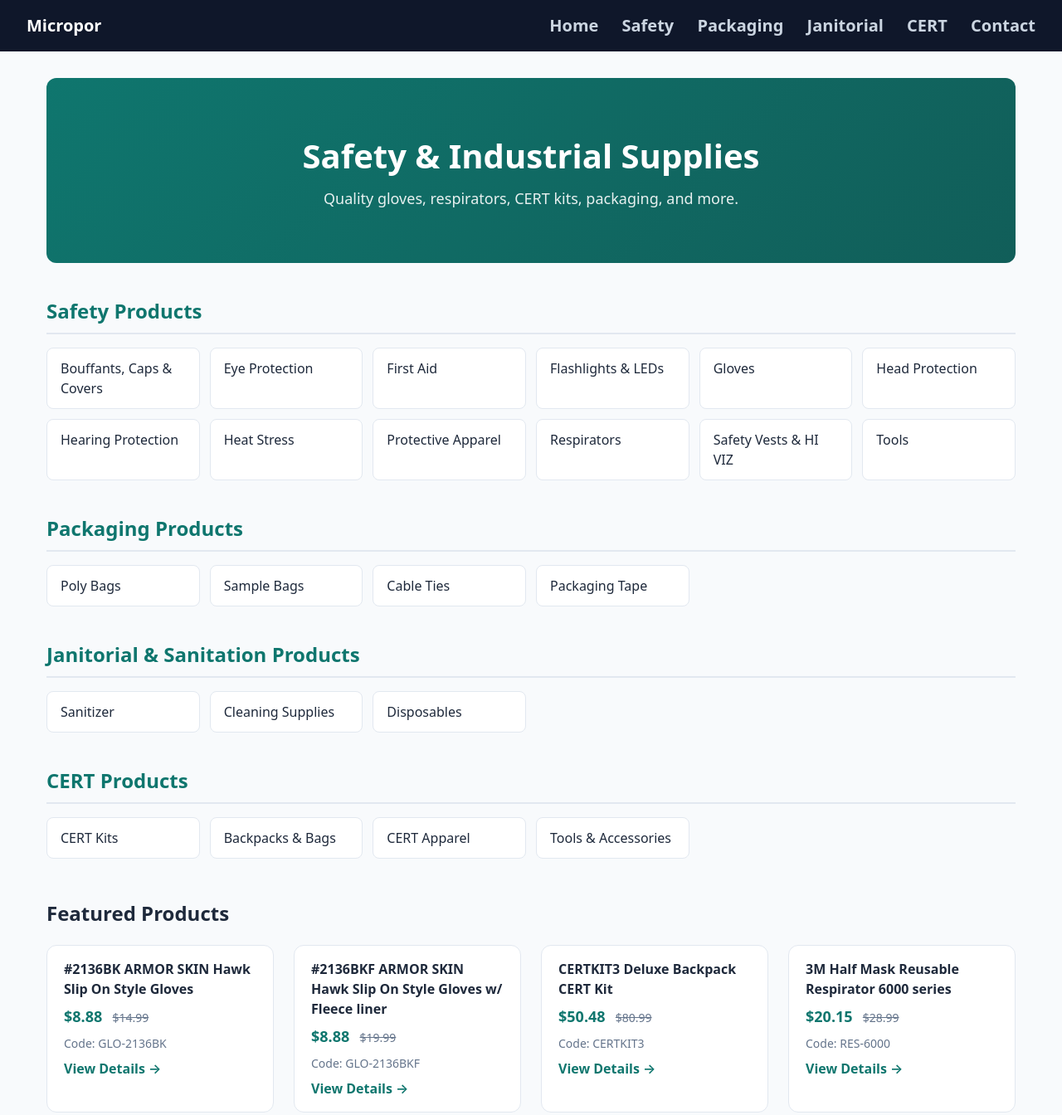
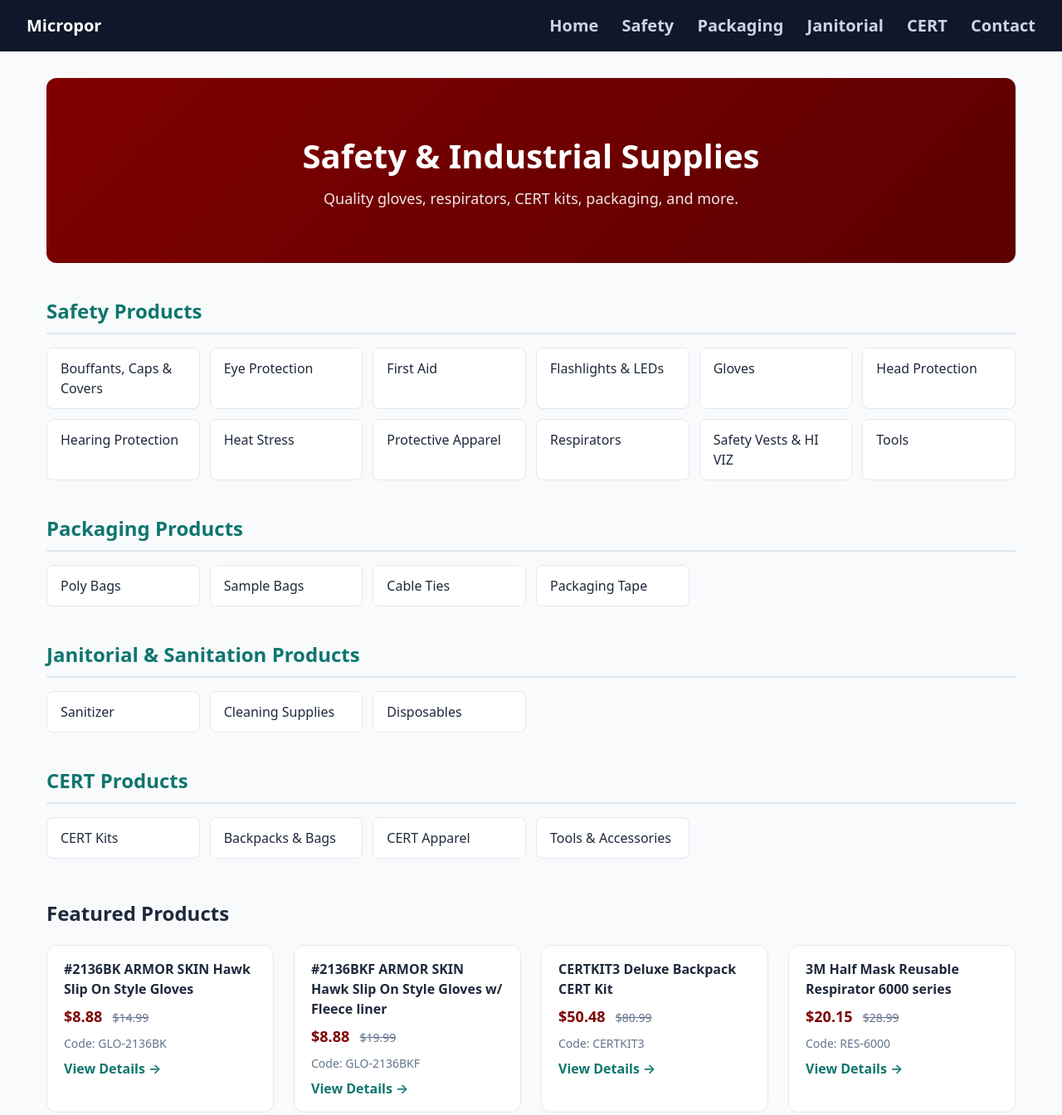
Before and after one commit to bmooney007/micropor-site, a plain HTML site: page index.html in a window 1280 px wide. Shown: the top 1344 px of the page at 83% size. Drawn offline with Linux system fonts and the light colour scheme.

Commit message:
Change accent color from turquoise to maroon

```diff
--- a/css/style.css
+++ b/css/style.css
@@ -3,8 +3,8 @@
   --card: #ffffff;
   --text: #1e293b;
   --muted: #64748b;
-  --accent: #0f766e;
-  --accent-hover: #0d9488;
+  --accent: #800000;
+  --accent-hover: #5c0000;
   --border: #e2e8f0;
   --sale: #dc2626;
 }
@@ -36,7 +36,7 @@ nav a:hover { color: white; }
 .container { max-width: 1200px; margin: 0 auto; padding: 2rem 1rem; }
 
 .hero {
-  background: linear-gradient(135deg, #0f766e 0%, #115e59 100%);
+  background: linear-gradient(135deg, #800000 0%, #5c0000 100%);
   color: white;
   padding: 4rem 2rem;
   text-align: center;
```
